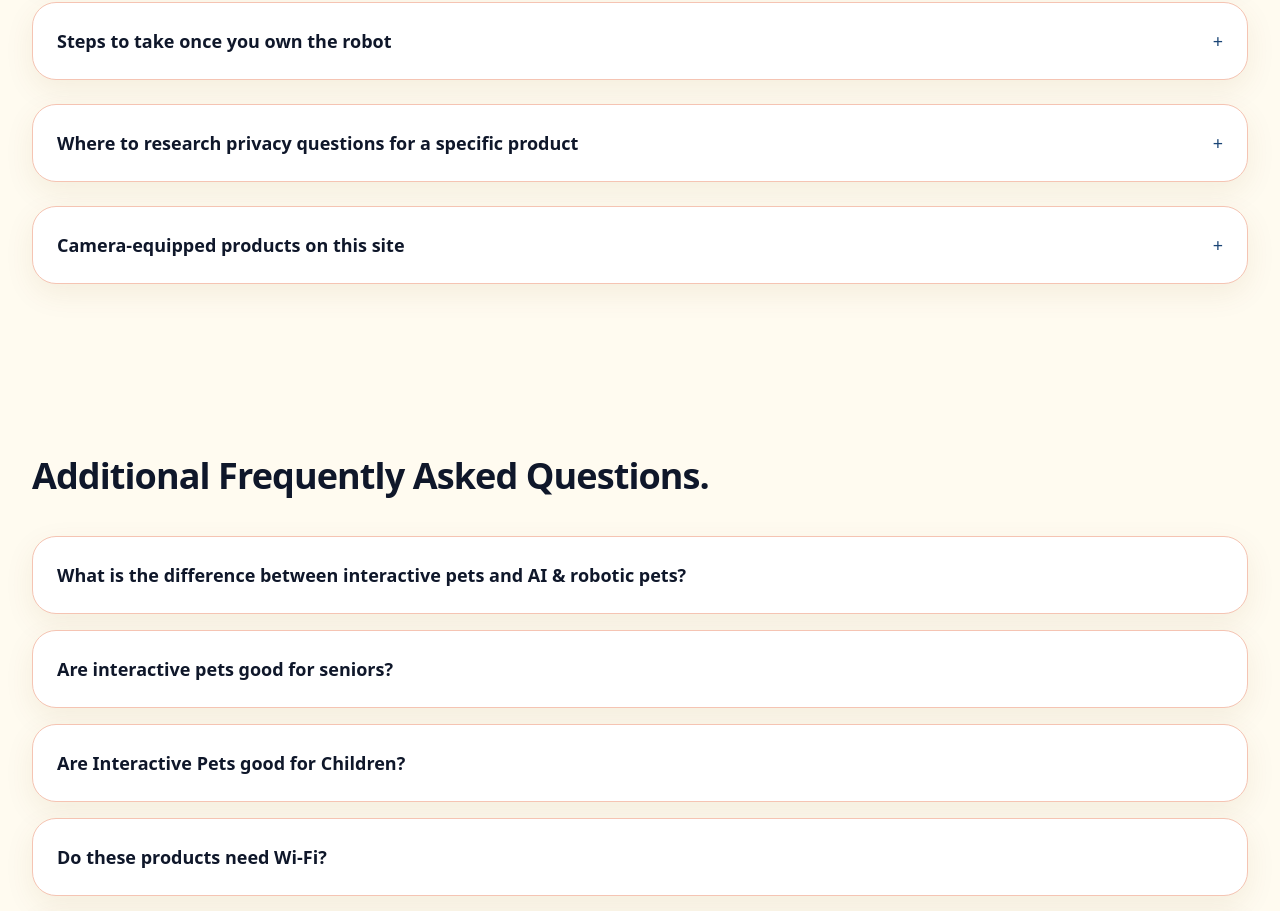
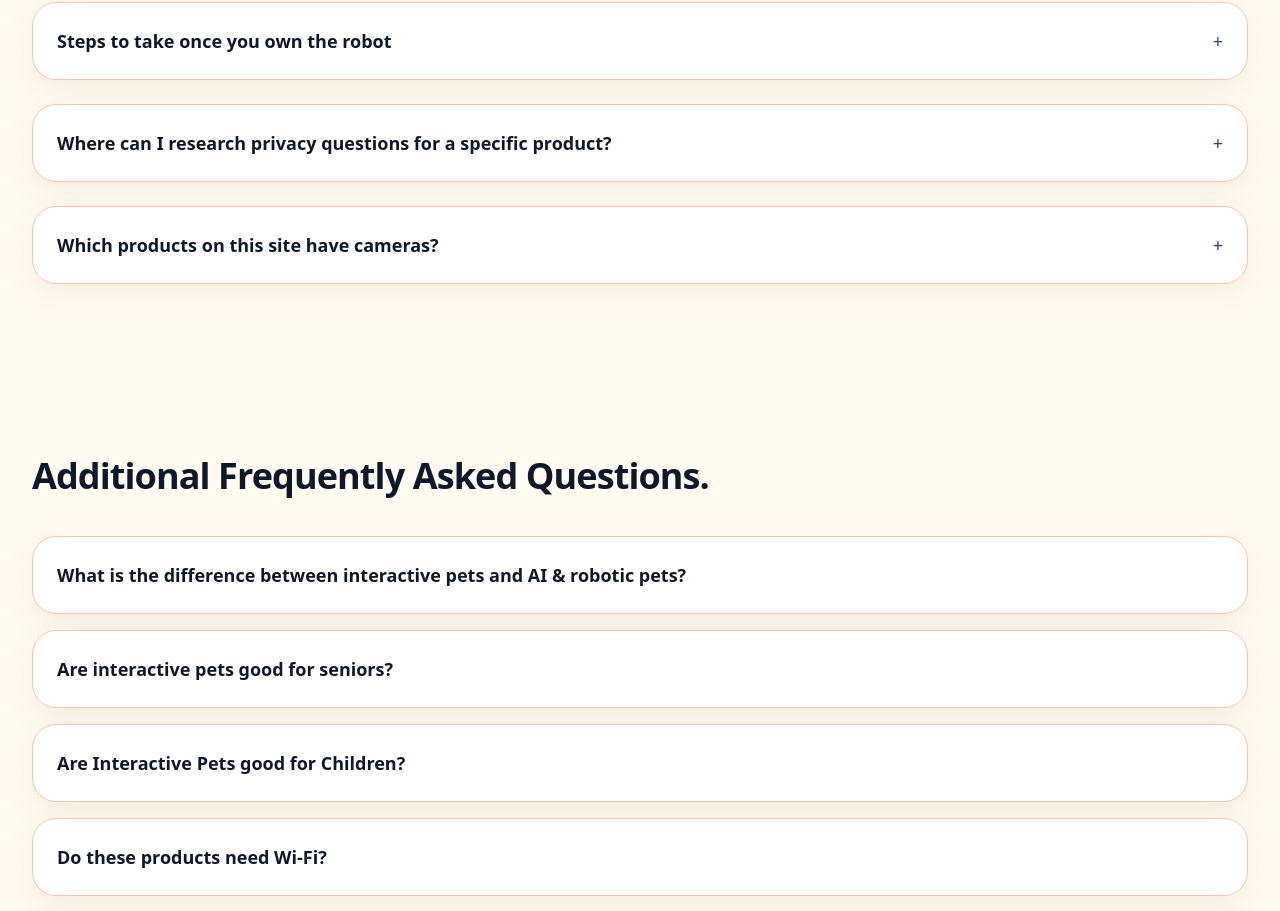
Before and after one commit to timsthomasson-cpu/Interactive-Pet-Marketplace, a Next.js app: page /questions in a window 1280 px wide. Shown: the part 3375-4286 px from the top of the page. Built offline with nearby package versions, Linux system fonts and the light colour scheme.

Commit message:
Rewrite two privacy FAQ entries as proper questions for schema validity

```diff
--- a/components/privacy-faq-data.ts
+++ b/components/privacy-faq-data.ts
@@ -28,12 +28,12 @@ export const PRIVACY_FAQ_FOR_SCHEMA = [
       "Connect the robot to a guest Wi-Fi network rather than your primary home network. If available, enable two-factor authentication on the companion app. Disable cloud features you don't use, including remote access while away from home. Turn off the camera in the app when it's not needed — many products like the Enabot EBO line and Loona let you toggle the camera off through the companion app, and you should build the habit of disabling it during private moments such as meals, conversations, and time in the bedroom. Keep firmware updated, since most security incidents involve outdated software. As a backup, physically cover the camera with tape or a sticker when you want to be sure it can't see. Periodically review the manufacturer's privacy policy, since data practices change over time."
   },
   {
-    question: "Where to research privacy questions for a specific product",
+    question: "Where can I research privacy questions for a specific product?",
     answer:
       "Three independent sources are useful: Mozilla's Privacy Not Included program reviews connected products against a published set of minimum security standards. Consumer Reports assesses data handling and privacy alongside other product attributes. The U.S. Federal Trade Commission publishes consumer guidance on connected-device privacy. Also check the manufacturer's own privacy policy on their product page — that's the authoritative source for what data the product collects, where it's stored, how long it's kept, and who it's shared with. Read it alongside the independent sources rather than instead of them, since manufacturers are accurate about their own practices but tend to present them in the most favorable light."
   },
   {
-    question: "Camera-equipped products on this site",
+    question: "Which products on this site have cameras?",
     answer:
       "Products in our catalog that include a camera are marked with a small camera icon on the product card. The badge is informational, not a warning — many buyers want the camera feature for home monitoring or AI interaction. The badge is intended to make camera presence visible before clicking through to a product."
   }
--- a/components/privacy-security-section.tsx
+++ b/components/privacy-security-section.tsx
@@ -120,7 +120,7 @@ export function PrivacySecuritySection() {
           <details className="group card p-5 sm:p-6">
             <summary className="cursor-pointer list-none flex items-center justify-between gap-4">
               <span className="text-base font-semibold text-slate-900 sm:text-lg">
-                Where to research privacy questions for a specific product
+                Where can I research privacy questions for a specific product?
               </span>
               <span aria-hidden className="shrink-0 text-trust-700 text-lg transition-transform group-open:rotate-45">+</span>
             </summary>
@@ -172,7 +172,7 @@ export function PrivacySecuritySection() {
           <details className="group card p-5 sm:p-6">
             <summary className="cursor-pointer list-none flex items-center justify-between gap-4">
               <span className="text-base font-semibold text-slate-900 sm:text-lg">
-                Camera-equipped products on this site
+                Which products on this site have cameras?
               </span>
               <span aria-hidden className="shrink-0 text-trust-700 text-lg transition-transform group-open:rotate-45">+</span>
             </summary>
```
Also changed, not shown: 1 other file (tests, documents, lock files or other folders).
